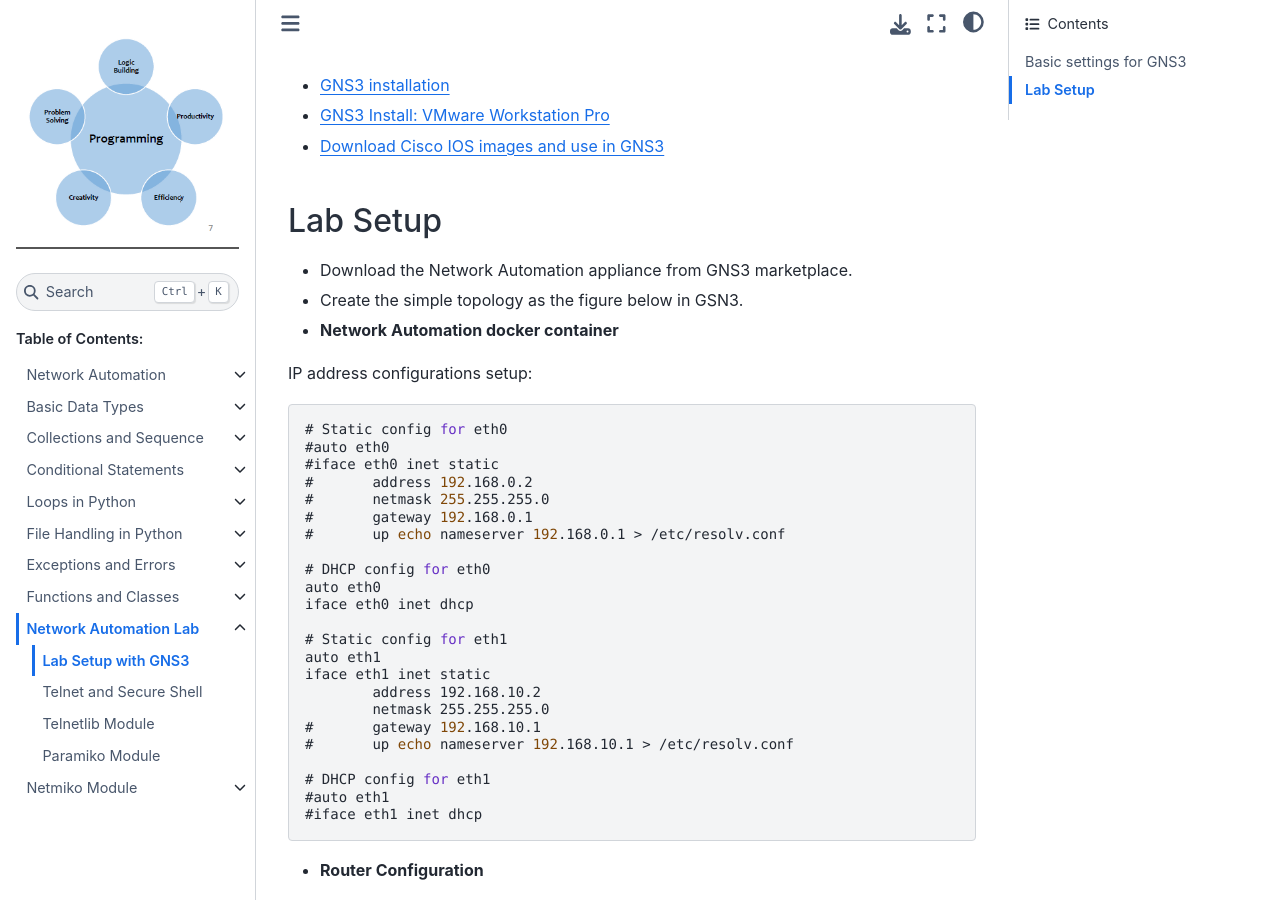
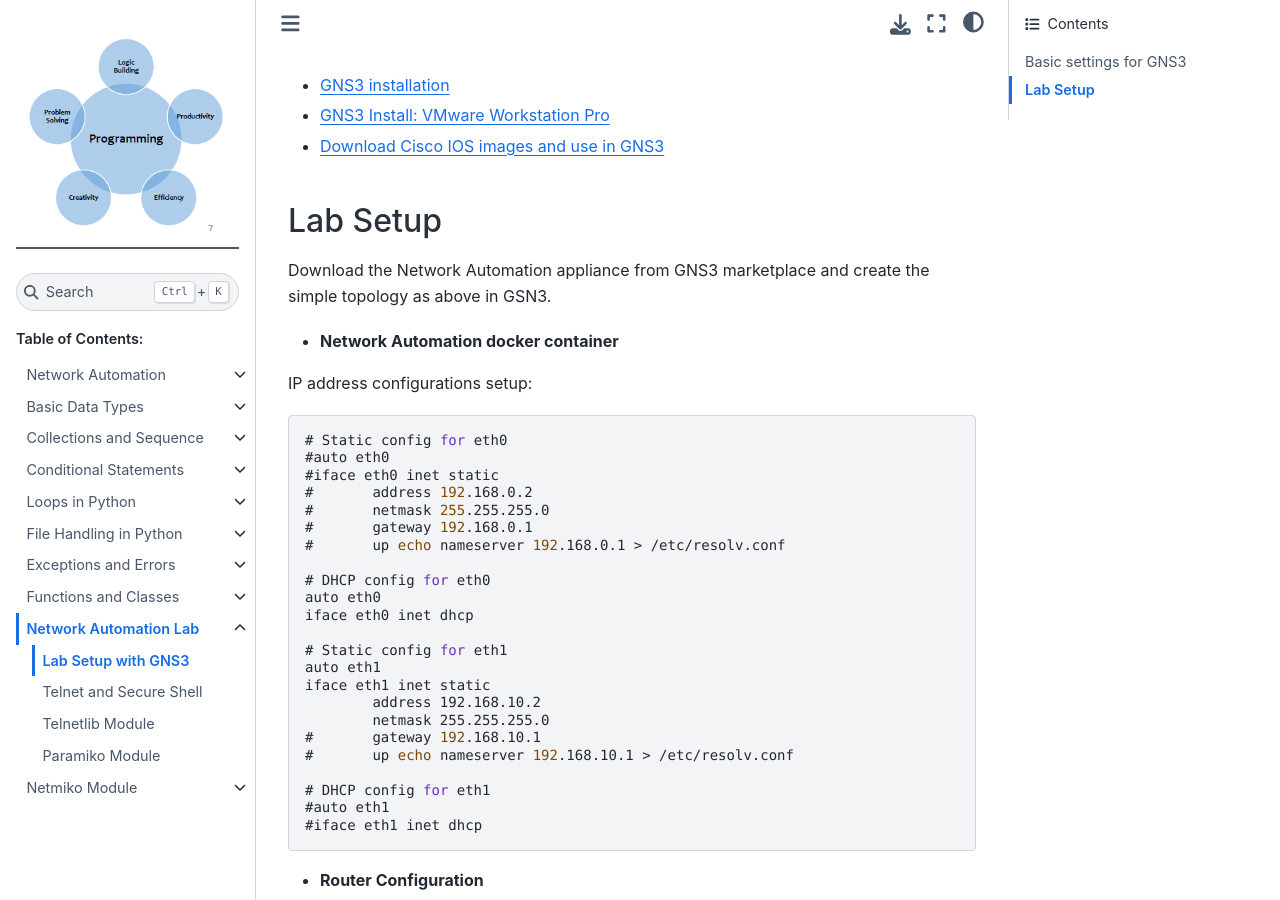
Before and after one commit to sydasif/python-book, a Sphinx documentation site: the page built from docs/source/09_lab/01_setup.md, in a window 1280 px wide and 900 px high, scrolled down 763 px. Built offline with Sphinx 7.4.7 and the Sphinx Book theme 1.1.4, drawn with Linux system fonts in a browser that asks for light colours.

Commit message:
update lab setup file

```diff
--- a/docs/source/09_lab/01_setup.md
+++ b/docs/source/09_lab/01_setup.md
@@ -22,8 +22,7 @@ We start with some basic knowledge about how to set up GNS3, download Cisco imag
 
 ## Lab Setup
 
-- Download the Network Automation appliance from GNS3 marketplace.
-- Create the simple topology as the figure below in GSN3.
+Download the Network Automation appliance from GNS3 marketplace and create the simple topology as above in GSN3.
 
 - **Network Automation docker container**
 
```
